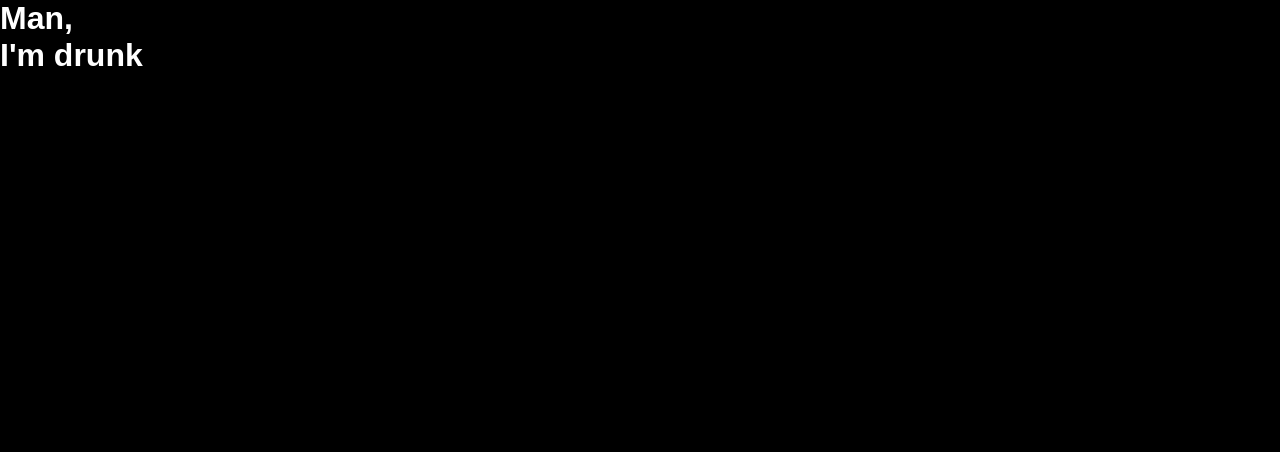
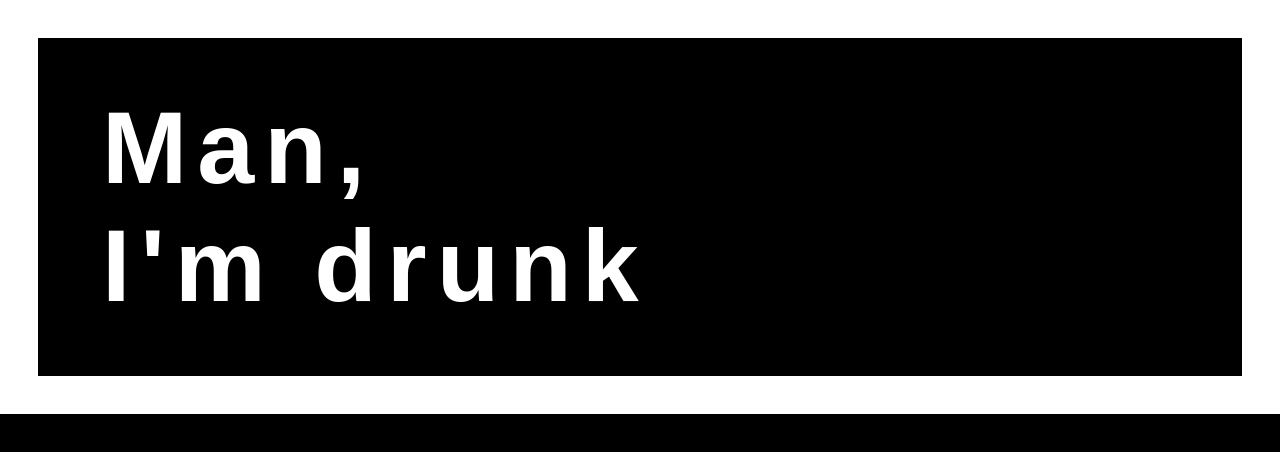
Before and after one commit to igortuag/svg-course, a plain HTML site: page filters/index.html in a window 1280 px wide. Drawn offline with Linux system fonts and the light colour scheme; files that its build step writes are made by us from their sources; a web font is replaced by a local one.

Commit message:
add font styles to content

```diff
--- a/filters/index.html
+++ b/filters/index.html
@@ -16,6 +16,13 @@
         color: #fff;
         font-family: "Chango", cursive;
       }
+
+      .drunk {
+        font-size: 8vw;
+        letter-spacing: 10px;
+        border: 3vw solid #fff;
+        padding: 4vw 5vw;
+      }
     </style>
 
     <div class="container">
```
